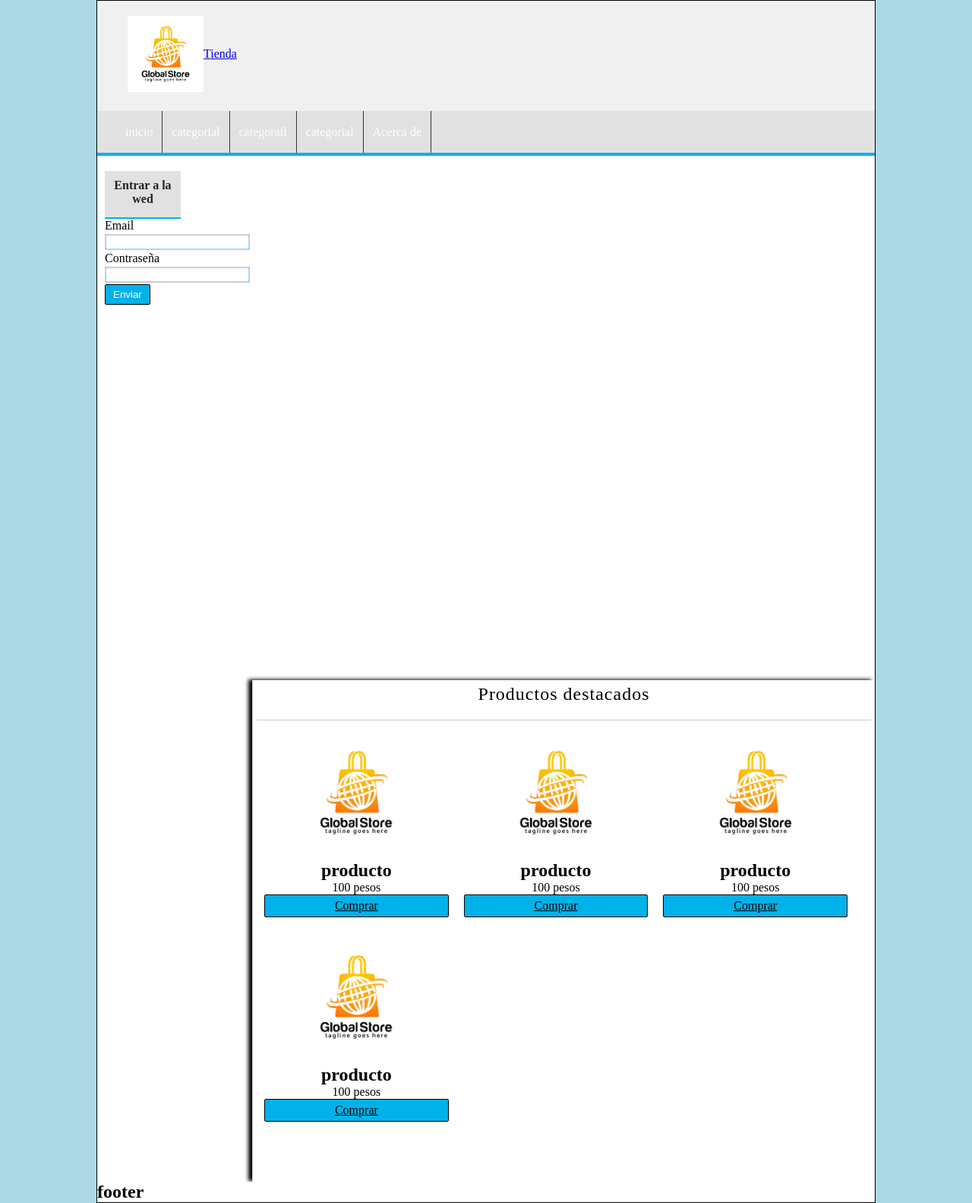
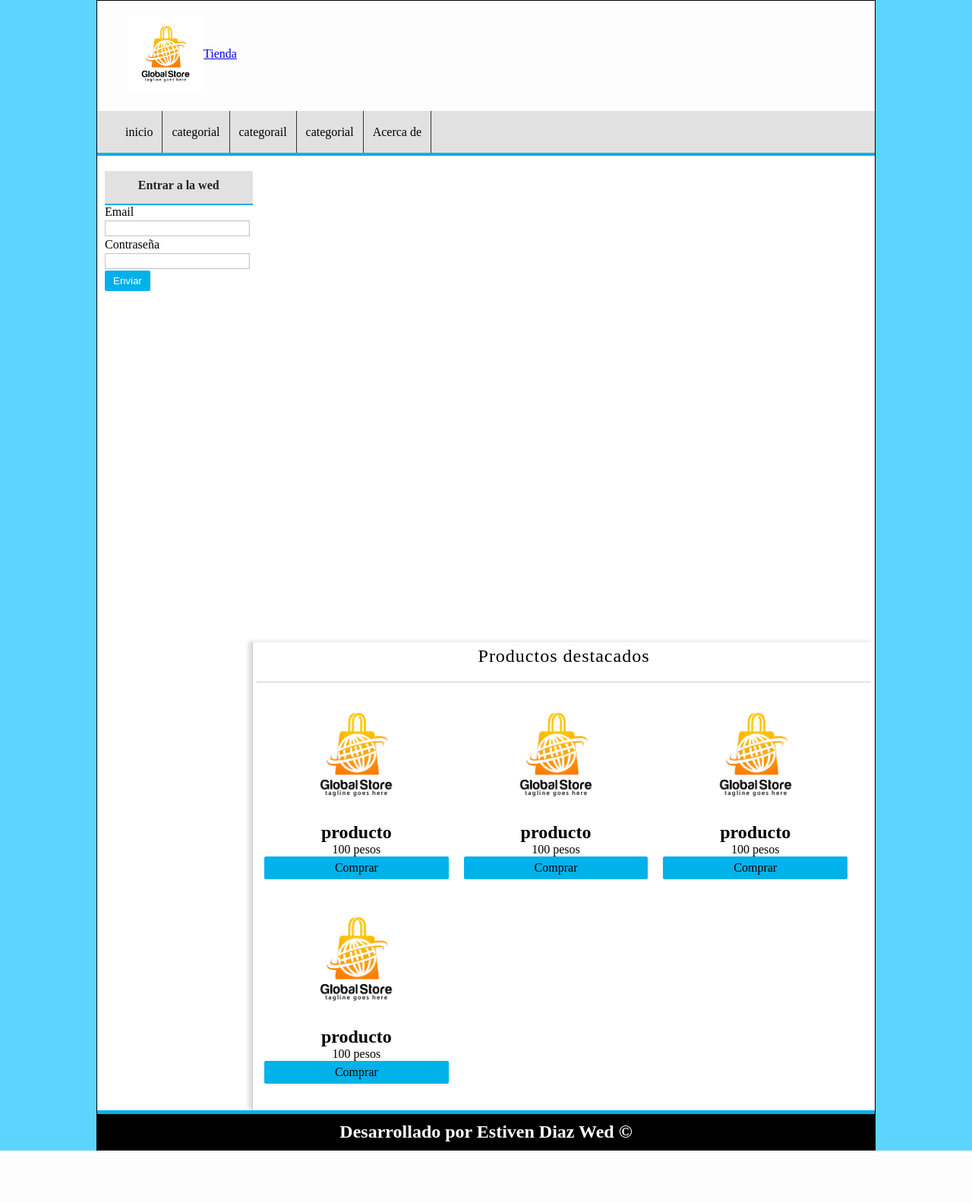
Before and after one commit to fredyestivendiazpinilla3-eng/pruebaphp, a PHP site: page / in a window 1280 px wide. Shown: the whole page at 76% size. After the commit the page ends 1514 px from the top, so only its background shows below. Run offline with PHP 8.4, Linux system fonts and the light colour scheme.

Commit message:
actualizacion 22-08-25

```diff
--- a/index.html
+++ b/index.html
@@ -105,7 +105,7 @@
 
         </div>
         <footer id="footer">
-            <h2>footer</h2>
+            <h2>Desarrollado por Estiven Diaz Wed &copy</h2>
 
         </footer>
 
--- a/style.css
+++ b/style.css
@@ -1,110 +1,109 @@
-* {
+*{
     margin: 0px;
     padding: 0px;
 }
 
-body {
+body{
 
-    background-color: lightblue;
+    background-color: rgba(0, 191, 255, 0.644);
 }
 
-#container {
+#container{
     width: 80%;
     margin: 0px auto;
     border: 1px solid black;
     background: white;
-
 }
 
-#header {
+#header{
     height: 145px;
-    background-color: #f0f0f0;
+    background-color: #f0f0f02c;
     color: white;
     text-align: center;
     line-height: 100px;
-
 }
 
-#logo {
+#logo{
     padding: 20px;
     margin-left: 20px;
     float: left;
 }
 
-#logo img {
+#logo img{
     float: left;
     height: 100px;
 }
 
-#menu {
-    clear: both;
+
+#menu{
+    clear:both;
     background-color: #2222;
     color: white;
     height: 55px;
-    border-bottom: 4px solid #01b1ea;
+    border-bottom: 4px solid #01B1EA;
 }
 
-#menu ul {
+#menu ul{
     list-style: none;
     text-decoration: none;
     margin: 0px auto;
     margin-left: 25px;
 }
 
-#menu ul li {
+#menu ul li{
     line-height: 55px;
     float: left;
     border-right: 1px solid #363636;
 }
 
-#menu a {
+#menu a{
     display: block;
-    color: white;
+    color: rgb(0, 0, 0);
     text-decoration: none;
     padding-left: 12px;
     padding-right: 12px;
 }
 
-#menu a:hover {
-    background: #01b1ea;
+#menu a:hover{
+    background: #01B1EA;
 }
 
-#content {
+#content{
     margin: 0px auto;
     overflow: hidden;
-    background-color: white;
+    background: white;
 }
 
 /* barra lateral */
-#lateral {
+#lateral{
     width: 19%;
-    min-height: 650px;
-    /* border: 1px solid rgb(0, 123, 255); */
+    min-height: 600px;
+    /* border: 1px solid red; */
     float: left;
     margin-top: 20px;
     margin-left: 10px;
 }
 
-#lateral .block_aside {
+#lateral .block_aside{
     display: block;
     width: 90%;
     margin: 5px;
     padding: 10px;
-    /*  border: 1px solid red; */
+    /* border: 1px solid red; */
 }
 
-#lateral h3 {
+#lateral h3{
     display: block;
     color: #222;
-    width: 100px;
+    width: 100%;
     text-align: center;
     align-items: center;
     padding-top: 10px;
     padding-bottom: 15px;
     font-size: 16px;
     font-weight: bold;
-    background: #e1e1e1;
-    border-bottom: 2px solid #01b1ea;
+    background: #E1E1E1;
+    border-bottom: 2px solid #01B1EA;
 }
 
 input[type="text"],
@@ -115,21 +114,19 @@ input[type="email"]{
     margin-top: 2px;
     margin-bottom: 2px;
     border: 1px solid #C9C9C9;
-    box-shadow: 0px 0px 2px rgb(0, 123, 255)inset;
+    box-shadow: 0px 0px 2px #ccc inset;
     background: white;
     padding: 2px;
     color: gray;
     transition: all 300ms;
 }
 
-
 input[type="text"]:focus,
 input[type="password"]:focus,
-input[type="email"]:focus {
-    border: 1px solid rgb(0, 123, 255);
+input[type="email"]:focus{
+    border: 1px solid #01B1EA ;
     color: black;
 }
-
 
 input[type="submit"],
 input[type="button"],
@@ -139,22 +136,24 @@ input[type="button"],
     padding: 5px;
     padding-left: 10px;
     padding-right: 10px;
-    background: #01b1ea;
+    background: #01B1EA;
     color: white;
-    border: 1px solid rgb(0, 0, 0);
+    border: 1px solid #01B1EA;
     cursor: pointer;
+
 }
 
 
 #central{
     width: 79%;
-    min-height: 650px;
+    min-height: 600px;
     float: right;
-    /* border: 1px solid rgb(0, 123, 255); */
+    /* border: 1px solid blue; */
     border-left: 1px solid #ccc;
-    box-shadow: -5px -1px 5px black;
+    box-shadow: -5px -1px 5px #ddd;
     padding: 5px;
     margin-top: 20px;
+
 }
 
 #central h1{
@@ -166,6 +165,7 @@ input[type="button"],
     margin-bottom: 20px;
     padding: 20px;
     padding-top: 0px;
+
 }
 
 .product{
@@ -177,16 +177,25 @@ input[type="button"],
     text-align: center;
 }
 
-.product img {
+.product img{
     height: 150px;
     margin-bottom: 10px;
 }
 
 .product a{
     color: black;
-    text-decoration: nome;
+    text-decoration: none;
 }
 
 .product a:hover{
     color: #5555;
 }
+
+#footer{
+    text-align: center;
+    padding-top: 10px;
+    padding-bottom: 10px;
+    background: black;
+    color: white;
+    border-top: 5px solid #01B1EA;
+}
```
Also changed, not shown: datebase/bdatos.sql (added, +17 -0 lines).
